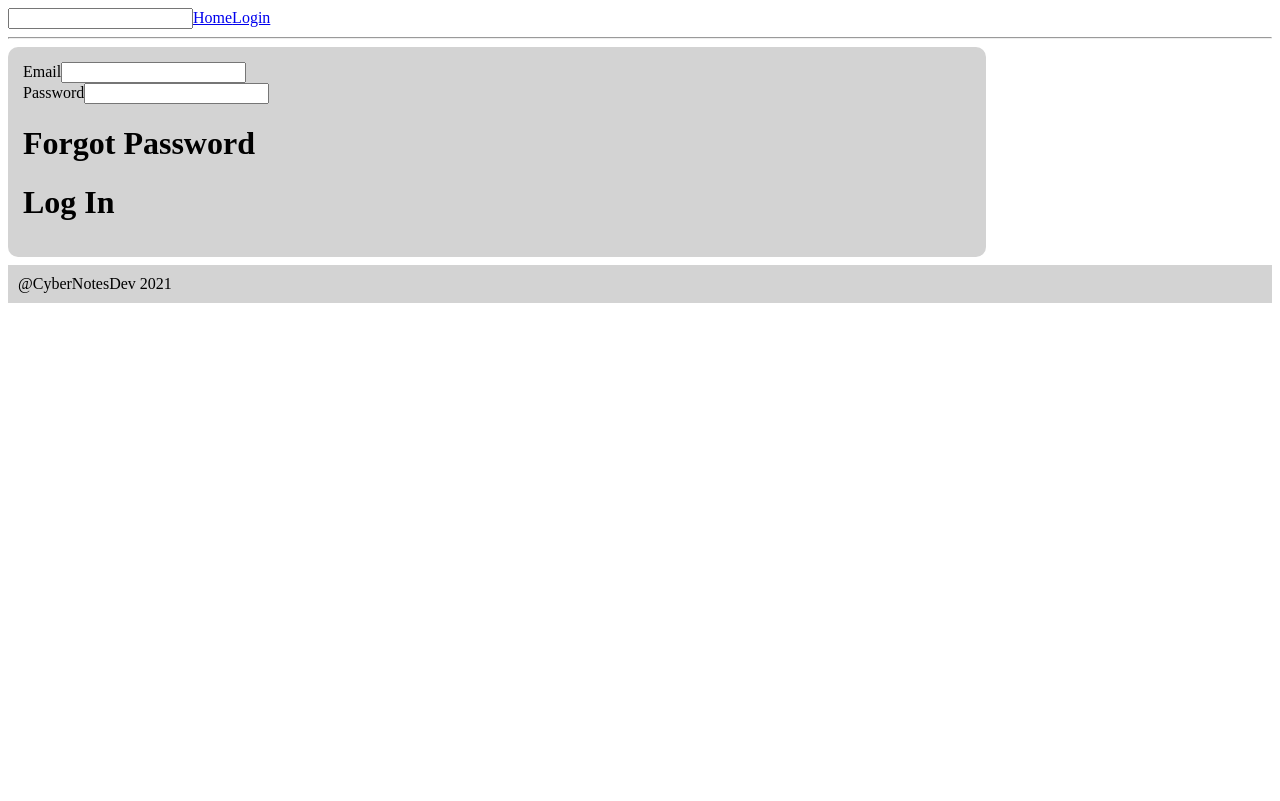
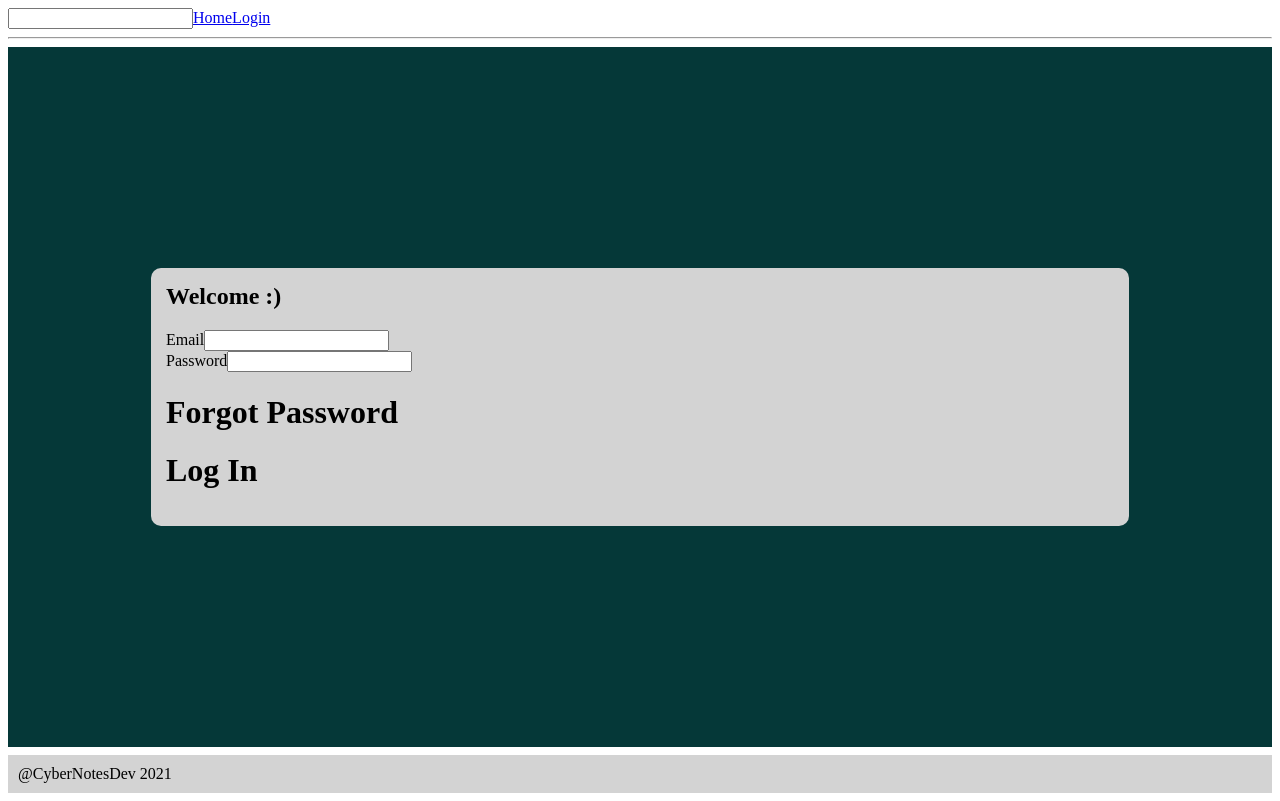
Before and after one commit to CyberNotesDev/lookatme, a JavaScript app in the folder lookatmefile/: page /login in a window 1280 px wide. Built offline with nearby package versions, Linux system fonts and the light colour scheme; the HTML template or start-up script is replaced by a standard one.

Commit message:
something

```diff
--- a/lookatmefile/src/components/LogIn.js
+++ b/lookatmefile/src/components/LogIn.js
@@ -3,8 +3,9 @@ import './../css/LogIn.css';
 
 function LogIn() {
     return (
-      <div>
+      <div className="login">
         <div className="form-container">
+          <h2>Welcome :)</h2>
           <form>
             <label>Email</label>
             <input type="text" />
```
